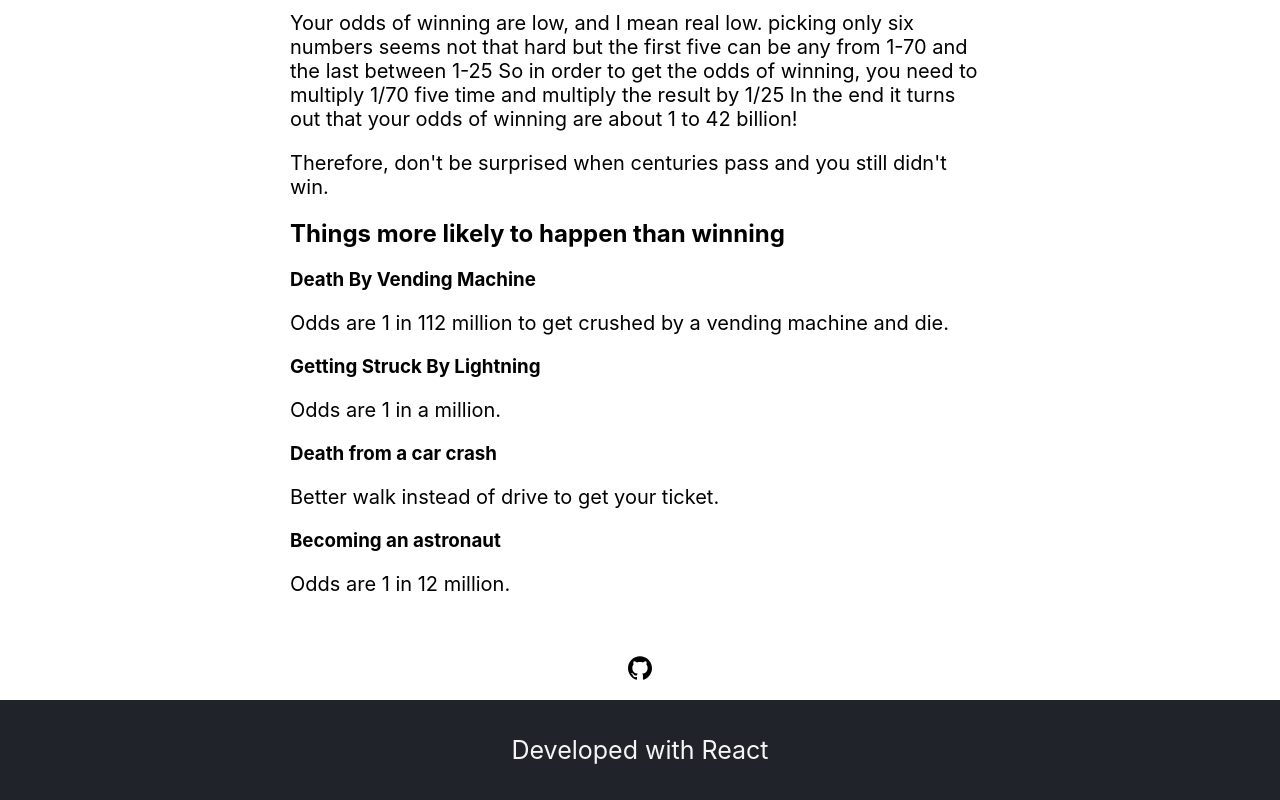
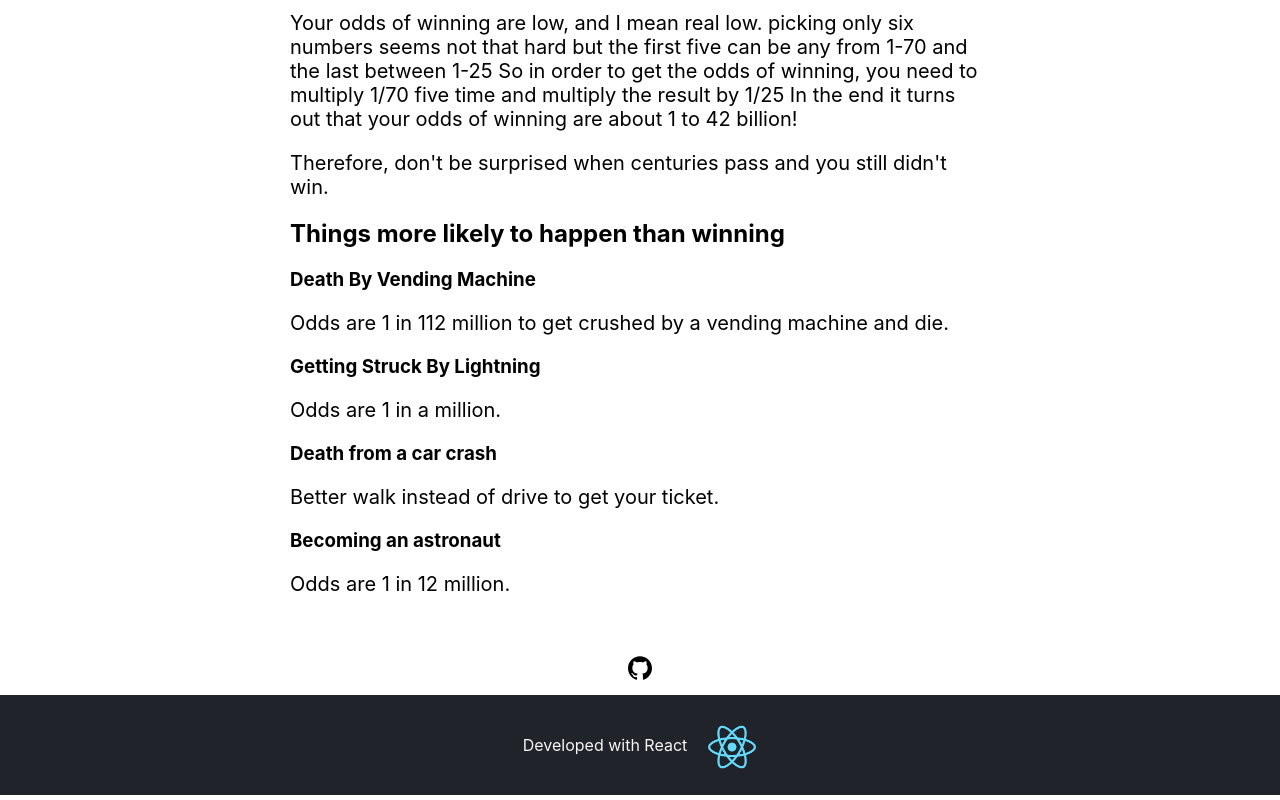
Before and after one commit to TamerMograbi/Lottery-Sim, a React (Create React App) app: page / in a window 1280 px wide. Shown: the part 1411-2211 px from the top of the page. Built offline with nearby package versions, Linux system fonts and the light colour scheme.

Commit message:
add developed with React to footer

```diff
--- a/src/Footer.js
+++ b/src/Footer.js
@@ -5,6 +5,7 @@ function Footer() {
     return (
         <div class="footerContainer">
             <p className="footerText">Developed with React</p>
+            <img className="footerImage" src="logo192.png"/>
         </div>
     )
 }
--- a/src/css/App.css
+++ b/src/css/App.css
@@ -14,5 +14,12 @@
 
 .githubIcon{
   margin-top: 40px;
-  margin-bottom: -10px;
+  margin-bottom: 10px;
 }
+
+.footerImage{
+  width: 50px;
+  height: 50px;
+  vertical-align: middle;
+  margin-left: 20px;
+}
--- a/src/css/Footer.css
+++ b/src/css/Footer.css
@@ -8,5 +8,6 @@
 .footerText{
     color: whitesmoke;
     line-height: 100px;
-    font-size: 25px;
+    display: inline;
+    padding-bottom: 20px;
 }
```
